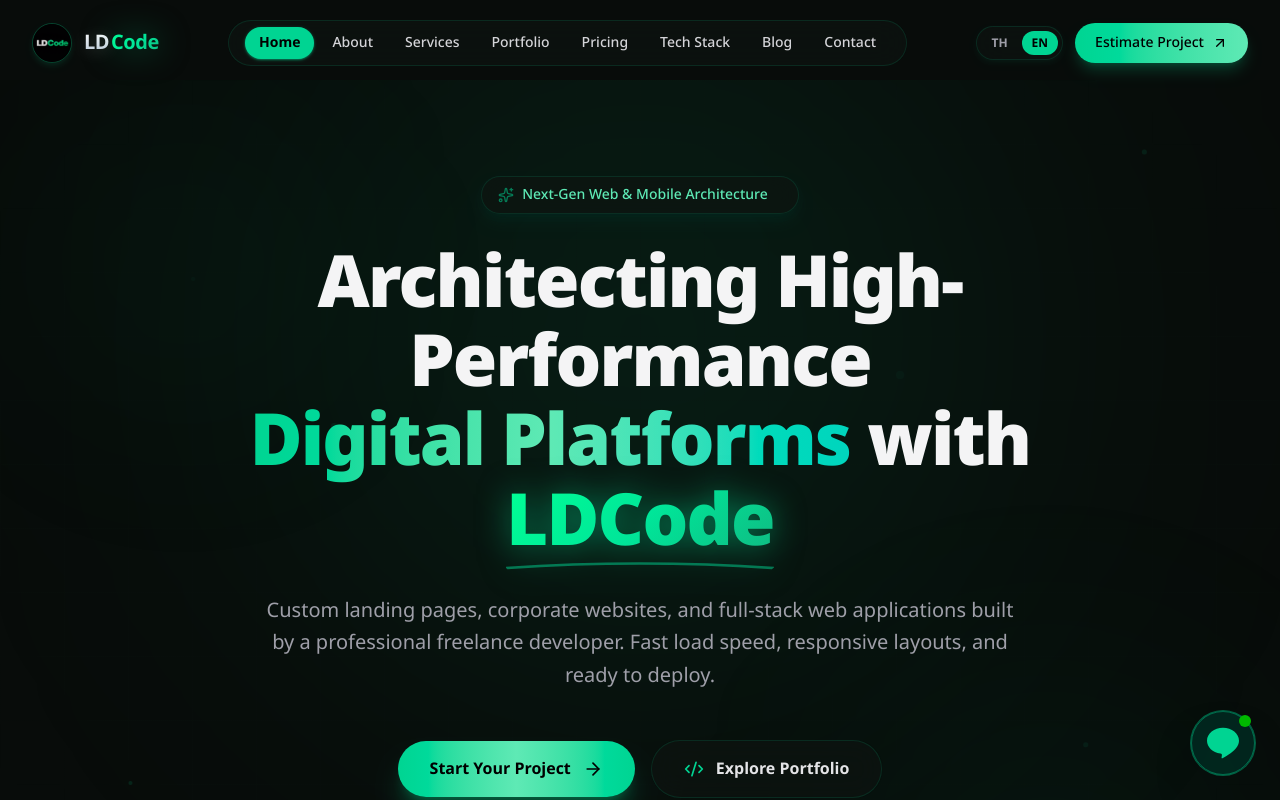
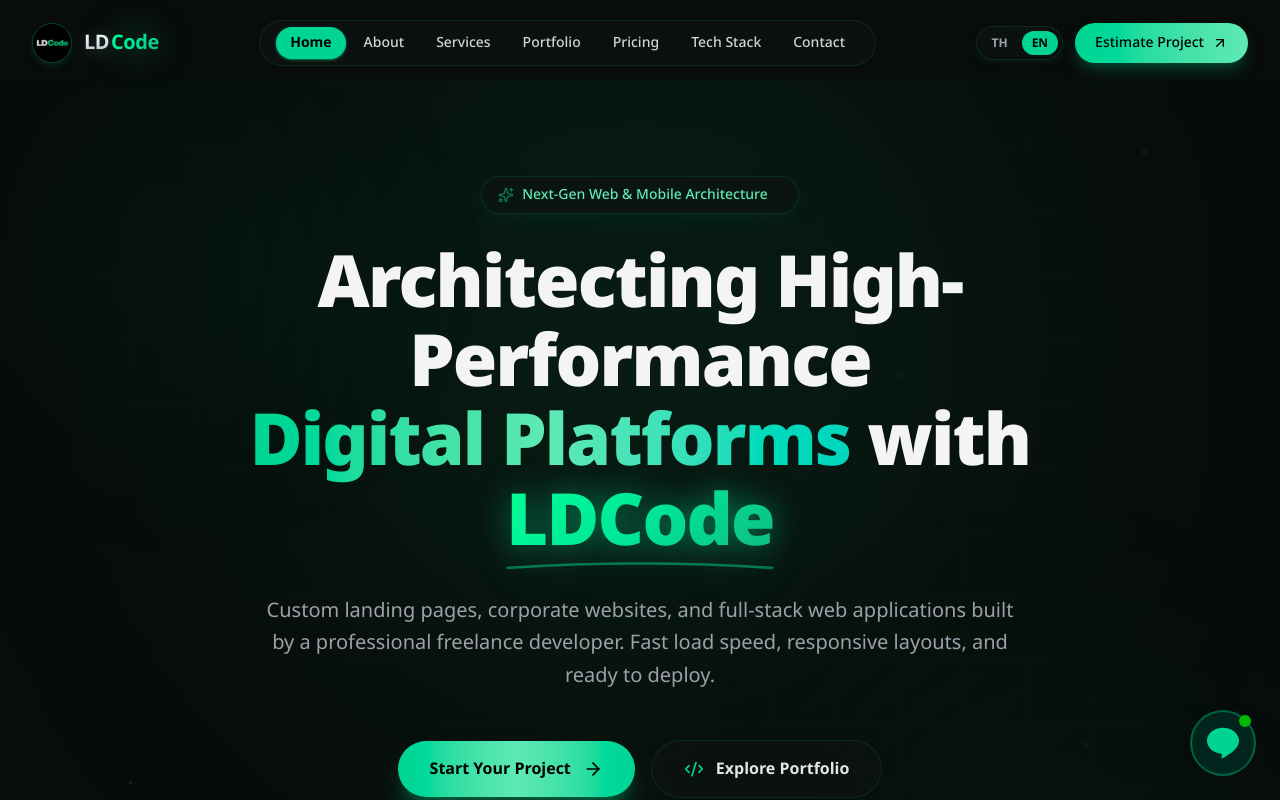
Before and after one commit to LazyDevCode-888/ldcode-website, a Next.js app: page / in a window 1280 px wide. Shown: the top 800 px of the page. Built offline with nearby package versions, Linux system fonts and the light colour scheme.

Commit message:
feat: remove blog link from footer and navbar navigation menus

```diff
--- a/components/layout/Footer.tsx
+++ b/components/layout/Footer.tsx
@@ -66,7 +66,6 @@ export default function Footer() {
               <li><Link href="/portfolio" className="hover:text-emerald-400 transition-colors">{t('โปรเจกต์', 'Portfolio')}</Link></li>
               <li><Link href="/pricing" className="hover:text-emerald-400 transition-colors">{t('ประเมินราคา', 'Pricing Plans')}</Link></li>
               <li><Link href="/tech-stack" className="hover:text-emerald-400 transition-colors">{t('เทคโนโลยี', 'Tech Stack')}</Link></li>
-              <li><Link href="/blog" className="hover:text-emerald-400 transition-colors">{t('บทความ', 'Blog')}</Link></li>
               <li><Link href="/contact" className="hover:text-emerald-400 transition-colors">{t('ติดต่อเรา', 'Contact Us')}</Link></li>
             </ul>
           </div>
--- a/components/layout/Navbar.tsx
+++ b/components/layout/Navbar.tsx
@@ -21,7 +21,6 @@ export default function Navbar() {
     { name: t('โปรเจกต์', 'Portfolio'), href: '/portfolio' },
     { name: t('ราคา', 'Pricing'), href: '/pricing' },
     { name: t('เทคโนโลยี', 'Tech Stack'), href: '/tech-stack' },
-    { name: t('บทความ', 'Blog'), href: '/blog' },
     { name: t('ติดต่อเรา', 'Contact'), href: '/contact' },
   ]
 
```
